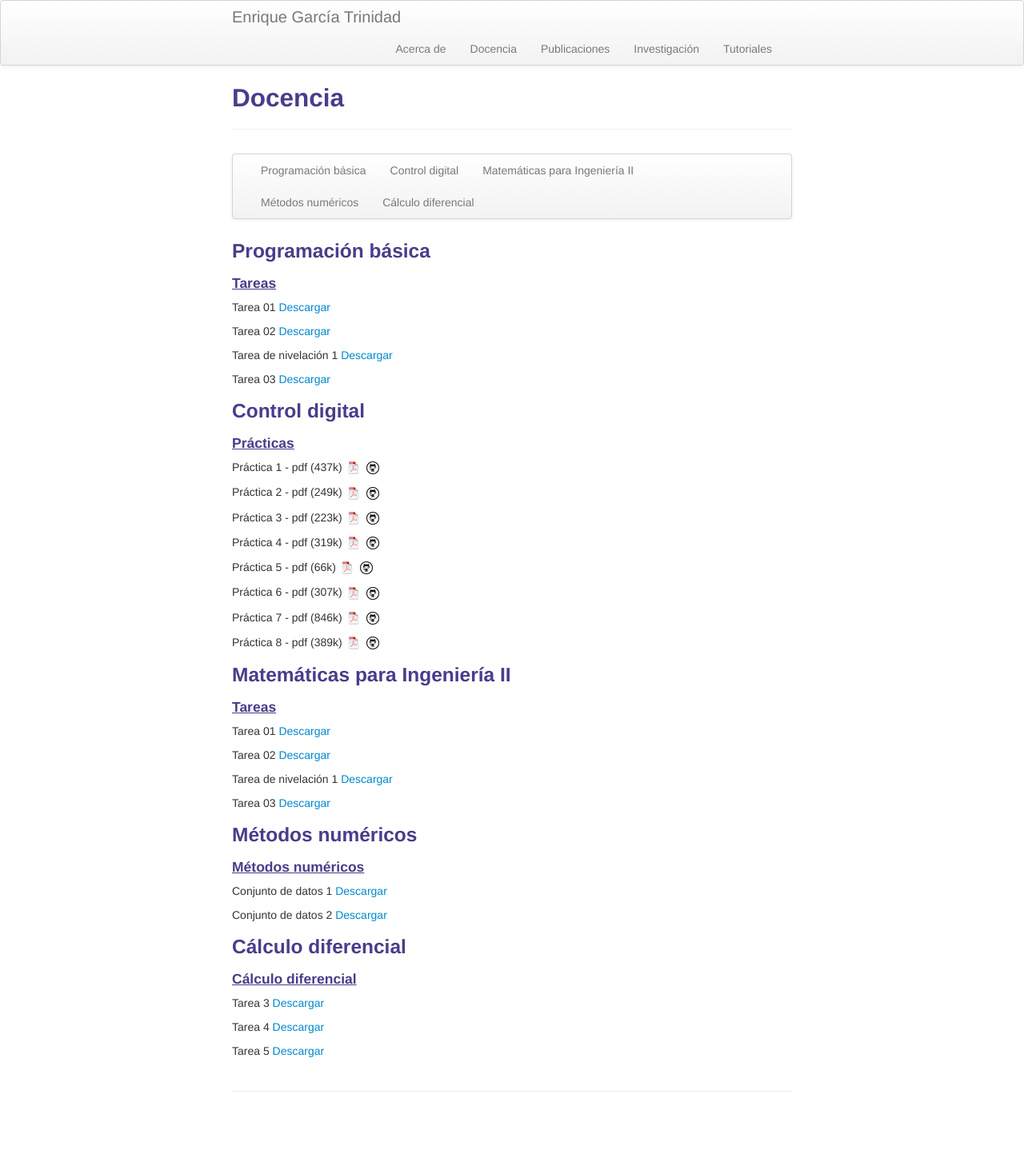
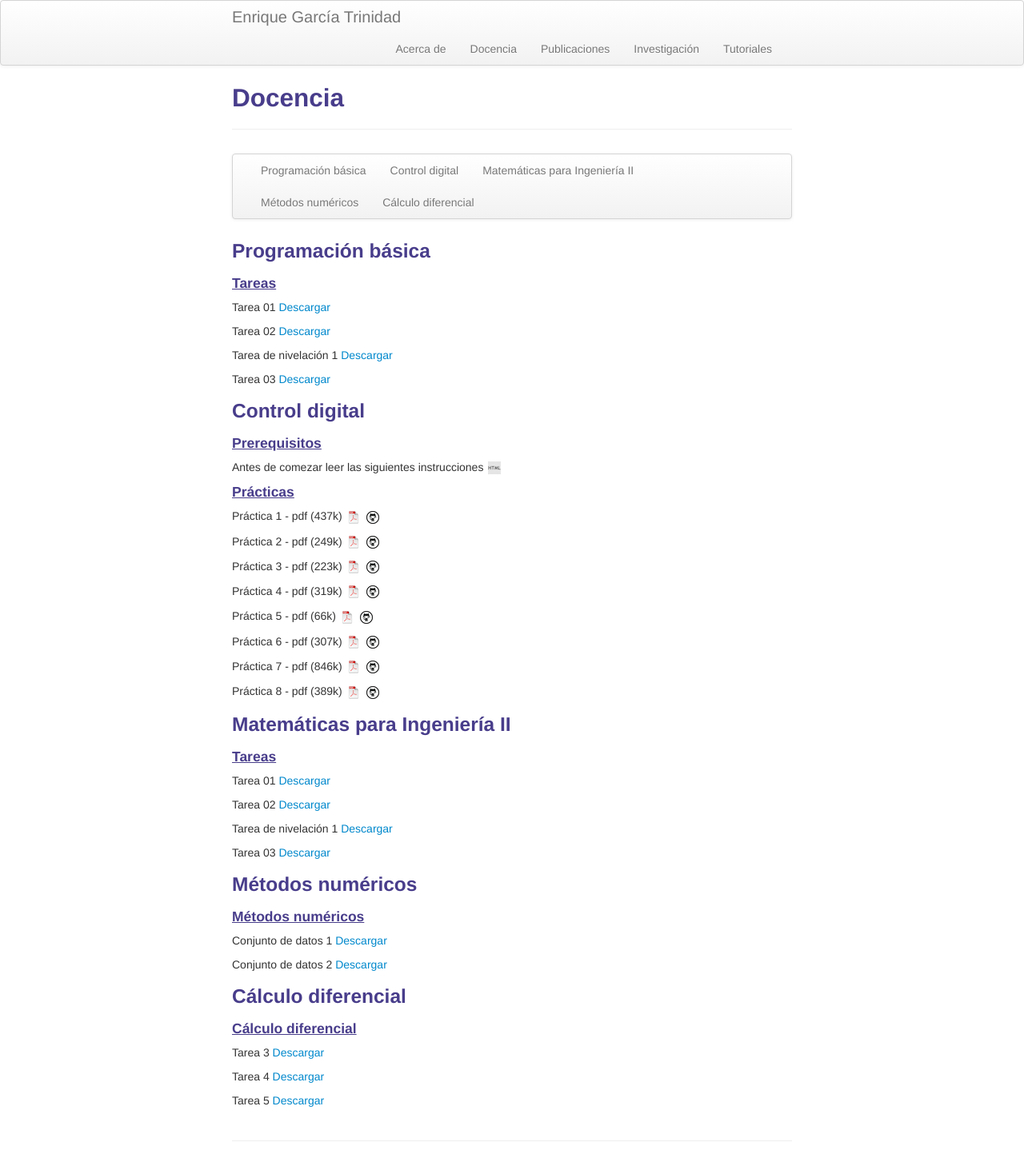
Before and after one commit to enriGarcia/enriGarcia.github.io, a Jekyll site: the page built from pages/teaching.md, in a window 1280 px wide. Shown: the whole page at 80% size. Built offline with Jekyll 4.4.1, drawn with Linux system fonts in a browser that asks for light colours; before the commit the page ends 1396 px from its top, so only the background shows below that.

Commit message:
tutorials update

```diff
--- a/pages/teaching.md
+++ b/pages/teaching.md
@@ -32,6 +32,10 @@ Tarea 03
 [Descargar]({{ BASE_PATH}}/pages/assignments/hw_03_ecsDif.pdf)
 
 ### <a name="ctrldig"></a>Control digital
+
+#### <u>Prerequisitos</u>
+Antes de comezar leer las siguientes instrucciones
+[![html](icons16/html-icon.png)](https://enriquegarcia.xyz/pages/instructions/microconSetup)
 
 #### <u>Prácticas</u>
 Práctica 1 - pdf (437k)
```
